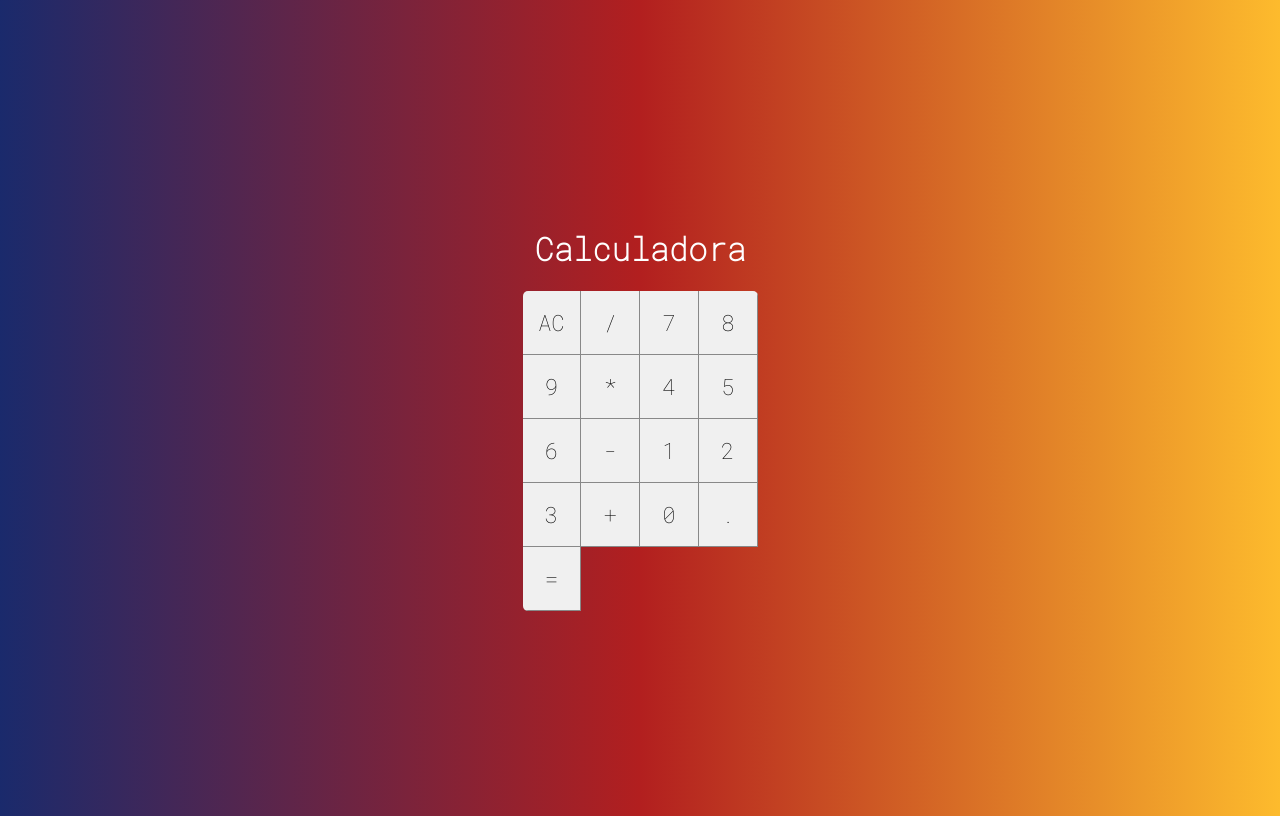
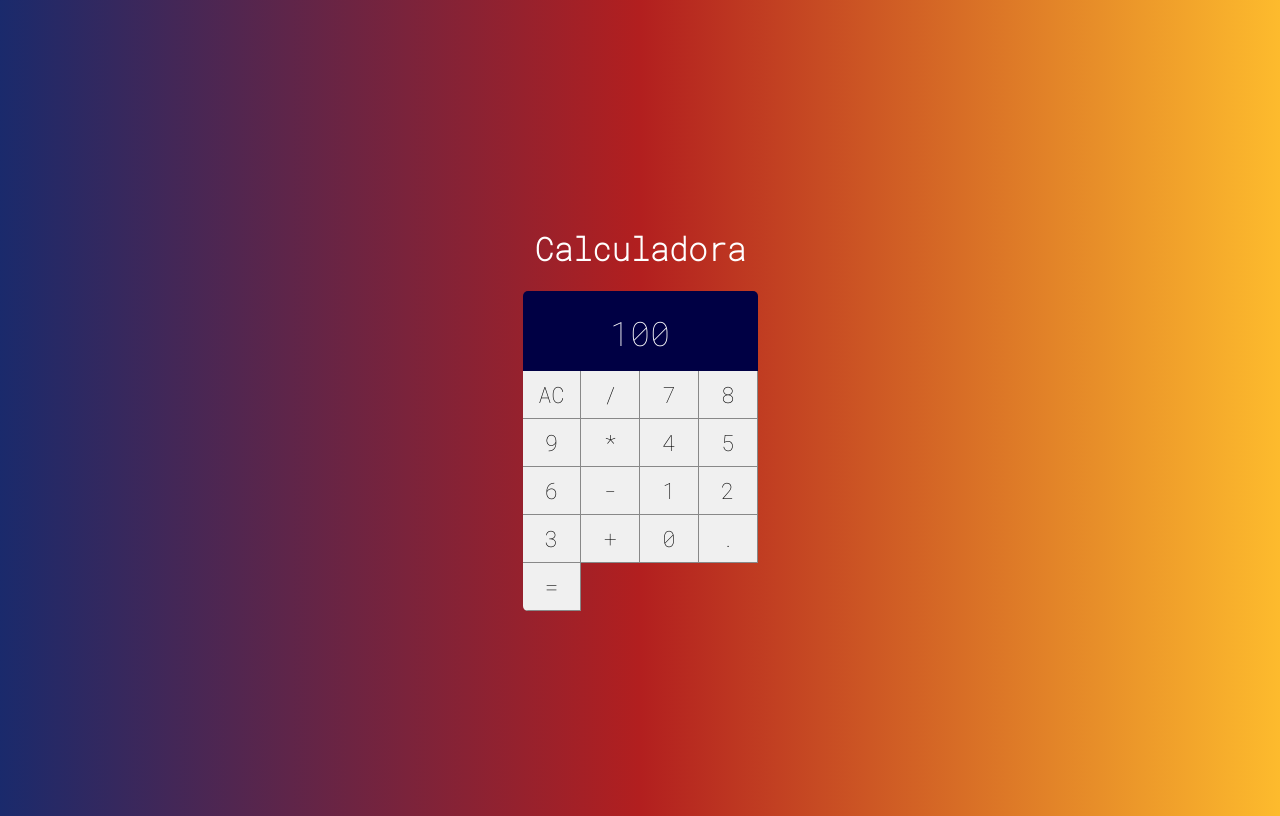
Before and after one commit to OdairCesar/calculadora, a React (Create React App) app: page / in a window 1280 px wide. Built offline with nearby package versions, Linux system fonts and the light colour scheme.

Commit message:
Fazendo o visor da calculadora.

```diff
--- /dev/null
+++ b/src/components/Display.css
@@ -0,0 +1,10 @@
+.display{
+    grid-column: span 4;
+    background-color: #004;
+    display: flexbox;
+    justify-content: flex-end;
+    align-items: center;
+    padding: 20px;
+    font-size: 2.1em;
+    overflow: hidden;
+}
--- /dev/null
+++ b/src/components/Display.jsx
@@ -0,0 +1,7 @@
+import React from 'react'
+import './Display.css'
+
+export default props =>
+    <div className="display">
+        {props.value}
+    </div>
--- a/src/main/calculator.css
+++ b/src/main/calculator.css
@@ -5,5 +5,5 @@
     overflow: hidden;
     display: grid;
     grid-template-columns: repeat(4, 25%);
-    grid-template-rows: 48px, 48px, 48px, 48px, 48px;
+    grid-template-rows: 1fr repeat(5, 48px);
 }
--- a/src/main/calculator.jsx
+++ b/src/main/calculator.jsx
@@ -1,11 +1,13 @@
 import React, {Component} from 'react'
 import './Calculator.css'
 import Button from '../components/Button'
+import Display from '../components/Display'
 
 export default class Calculator extends Component{
     render(){
         return (
             <div className='calculator'>
+                <Display value='100' />
                 <Button label="AC" />
                 <Button label="/" />
                 <Button label="7" />
```
